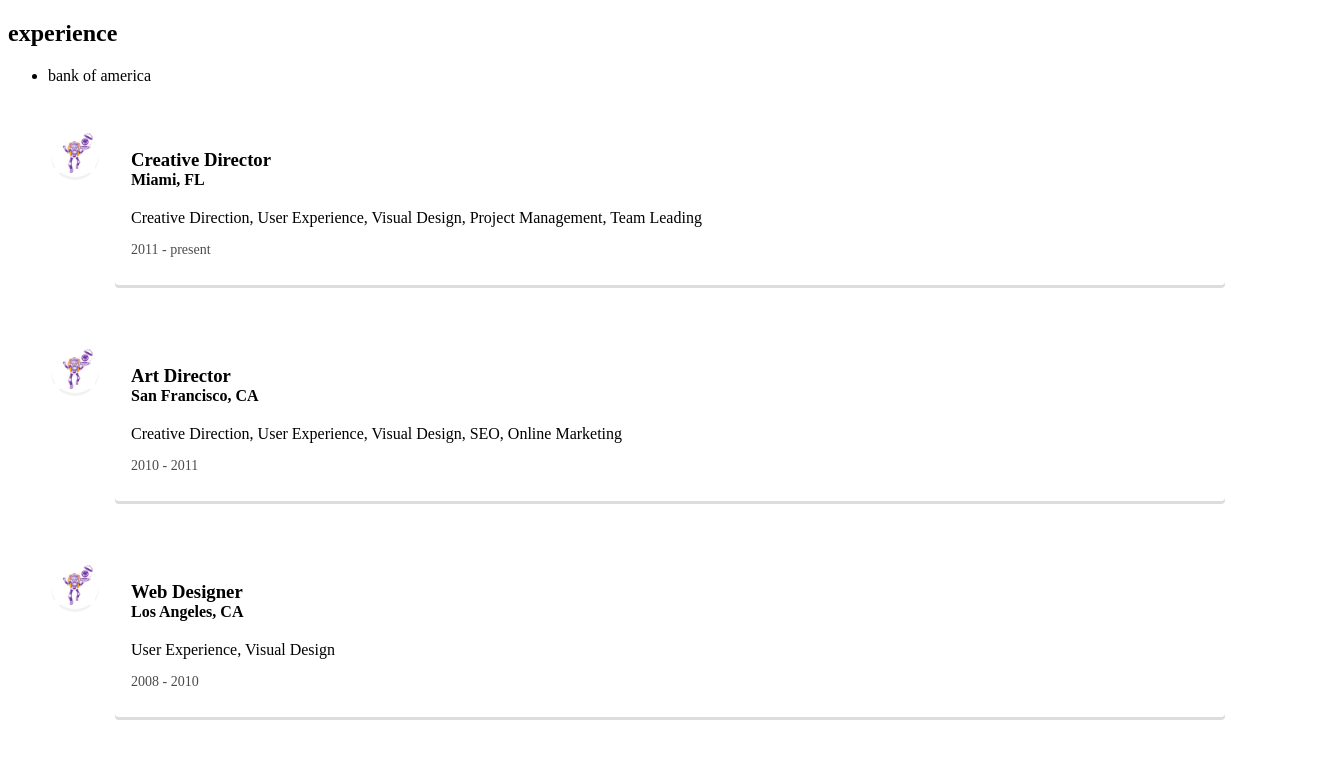
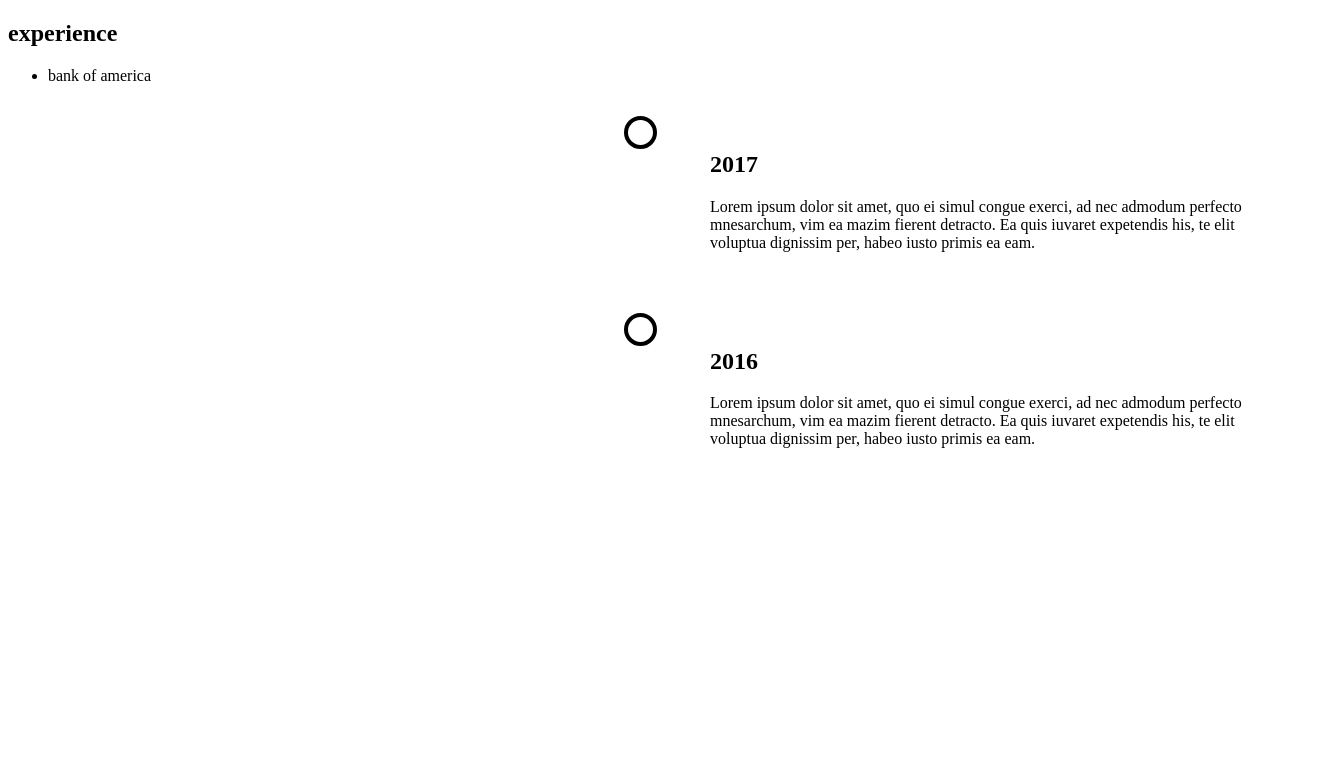
Before and after one commit to asaxena2019/gatsby-chill, a Gatsby site: page /experience in a window 1280 px wide. Shown: the whole page, 1320 px wide, since content can reach past the window. Built offline with nearby package versions, Linux system fonts and the light colour scheme; Gatsby itself is replaced by a stand-in of ours.

Commit message:
changed components

```diff
--- a/package.json
+++ b/package.json
@@ -6,6 +6,7 @@
   "author": "Kyle Mathews <mathews.kyle@gmail.com>",
   "dependencies": {
     "@material-ui/core": "^4.11.0",
+    "@material-ui/icons": "^4.9.1",
     "@material-ui/lab": "^4.0.0-alpha.56",
     "bootstrap": "^4.5.3",
     "gatsby": "^2.24.91",
--- a/src/pages/experience.js
+++ b/src/pages/experience.js
@@ -1,8 +1,7 @@
 import React from "react"
 import ExpData from "../../content/experience.yaml"
-import { VerticalTimeline, VerticalTimelineElement }  from 'react-vertical-timeline-component';
 import 'react-vertical-timeline-component/style.min.css';
-import Image from "../components/image"
+import "./pages.css"
 
 const Experience = () => (
   <div>
@@ -12,44 +11,20 @@ const Experience = () => (
         return <li key={`content_item_${index}`}>{data.item}</li>
       })}
     </ul>
-    <VerticalTimeline animate={false} layout={'1-column-left'}>
-  <VerticalTimelineElement
-    className="vertical-timeline-element--work"
-    date="2011 - present"
-    iconStyle={{ background: 'rgb(33, 150, 243)', color: '#fff' }}
-    icon={<Image />}
-  >
-    <h3 className="vertical-timeline-element-title">Creative Director</h3>
-    <h4 className="vertical-timeline-element-subtitle">Miami, FL</h4>
-    <p>
-      Creative Direction, User Experience, Visual Design, Project Management, Team Leading
-    </p>
-  </VerticalTimelineElement>
-  <VerticalTimelineElement
-    className="vertical-timeline-element--work"
-    date="2010 - 2011"
-    iconStyle={{ background: 'rgb(33, 150, 243)', color: '#fff' }}
-    icon={<Image />}
-  >
-    <h3 className="vertical-timeline-element-title">Art Director</h3>
-    <h4 className="vertical-timeline-element-subtitle">San Francisco, CA</h4>
-    <p>
-      Creative Direction, User Experience, Visual Design, SEO, Online Marketing
-    </p>
-  </VerticalTimelineElement>
-  <VerticalTimelineElement
-    className="vertical-timeline-element--work"
-    date="2008 - 2010"
-    iconStyle={{ background: 'rgb(33, 150, 243)', color: '#fff' }}
-    icon={<Image />}
-  >
-    <h3 className="vertical-timeline-element-title">Web Designer</h3>
-    <h4 className="vertical-timeline-element-subtitle">Los Angeles, CA</h4>
-    <p>
-      User Experience, Visual Design
-    </p>
-  </VerticalTimelineElement>
-</VerticalTimeline>
+    <div class="timeline">
+  <div class="container right">
+    <div class="content">
+      <h2>2017</h2>
+      <p>Lorem ipsum dolor sit amet, quo ei simul congue exerci, ad nec admodum perfecto mnesarchum, vim ea mazim fierent detracto. Ea quis iuvaret expetendis his, te elit voluptua dignissim per, habeo iusto primis ea eam.</p>
+    </div>
+  </div>
+  <div class="container right">
+    <div class="content">
+      <h2>2016</h2>
+      <p>Lorem ipsum dolor sit amet, quo ei simul congue exerci, ad nec admodum perfecto mnesarchum, vim ea mazim fierent detracto. Ea quis iuvaret expetendis his, te elit voluptua dignissim per, habeo iusto primis ea eam.</p>
+    </div>
+  </div>
+</div>
   </div>
 )
 
--- /dev/null
+++ b/src/pages/pages.css
@@ -0,0 +1,96 @@
+/* The actual timeline (the vertical ruler) */
+.timeline {
+    position: relative;
+    max-width: 1200px;
+    margin: 0 auto;
+  }
+
+  /* The actual timeline (the vertical ruler) */
+  .timeline::after {
+    content: '';
+    position: absolute;
+    width: 6px;
+    background-color: white;
+    top: 0;
+    bottom: 0;
+    left: 50%;
+    margin-left: -3px;
+  }
+
+  /* Container around content */
+  .container {
+    padding: 10px 40px;
+    position: relative;
+    background-color: inherit;
+    width: 50%;
+  }
+
+  /* The circles on the timeline */
+  .container::after {
+    content: '';
+    position: absolute;
+    width: 25px;
+    height: 25px;
+    right: -17px;
+    background-color: white;
+    border: 4px solid #000000;
+    top: 15px;
+    border-radius: 50%;
+    z-index: 1;
+  }
+
+  /* Place the container to the left */
+  .left {
+    left: 0;
+  }
+
+  /* Place the container to the right */
+  .right {
+    left: 50%;
+  }
+
+  /* Fix the circle for containers on the right side */
+.right::after {
+    left: -16px;
+  }
+
+  /* The actual content */
+  .content {
+    padding: 20px 30px;
+    background-color: white;
+    position: relative;
+    border-radius: 6px;
+  }
+
+  /* Media queries - Responsive timeline on screens less than 600px wide */
+  @media screen and (max-width: 600px) {
+    /* Place the timelime to the left */
+    .timeline::after {
+    left: 31px;
+    }
+
+    /* Full-width containers */
+    .container {
+    width: 100%;
+    padding-left: 70px;
+    padding-right: 25px;
+    }
+
+    /* Make sure that all arrows are pointing leftwards */
+    .container::before {
+    left: 60px;
+    border: medium solid white;
+    border-width: 10px 10px 10px 0;
+    border-color: transparent white transparent transparent;
+    }
+
+    /* Make sure all circles are at the same spot */
+    .left::after, .right::after {
+    left: 15px;
+    }
+
+    /* Make all right containers behave like the left ones */
+    .right {
+    left: 0%;
+    }
+  }
```
Also changed, not shown: src/pages/education.js (+39 -24 lines), 1 other file.
